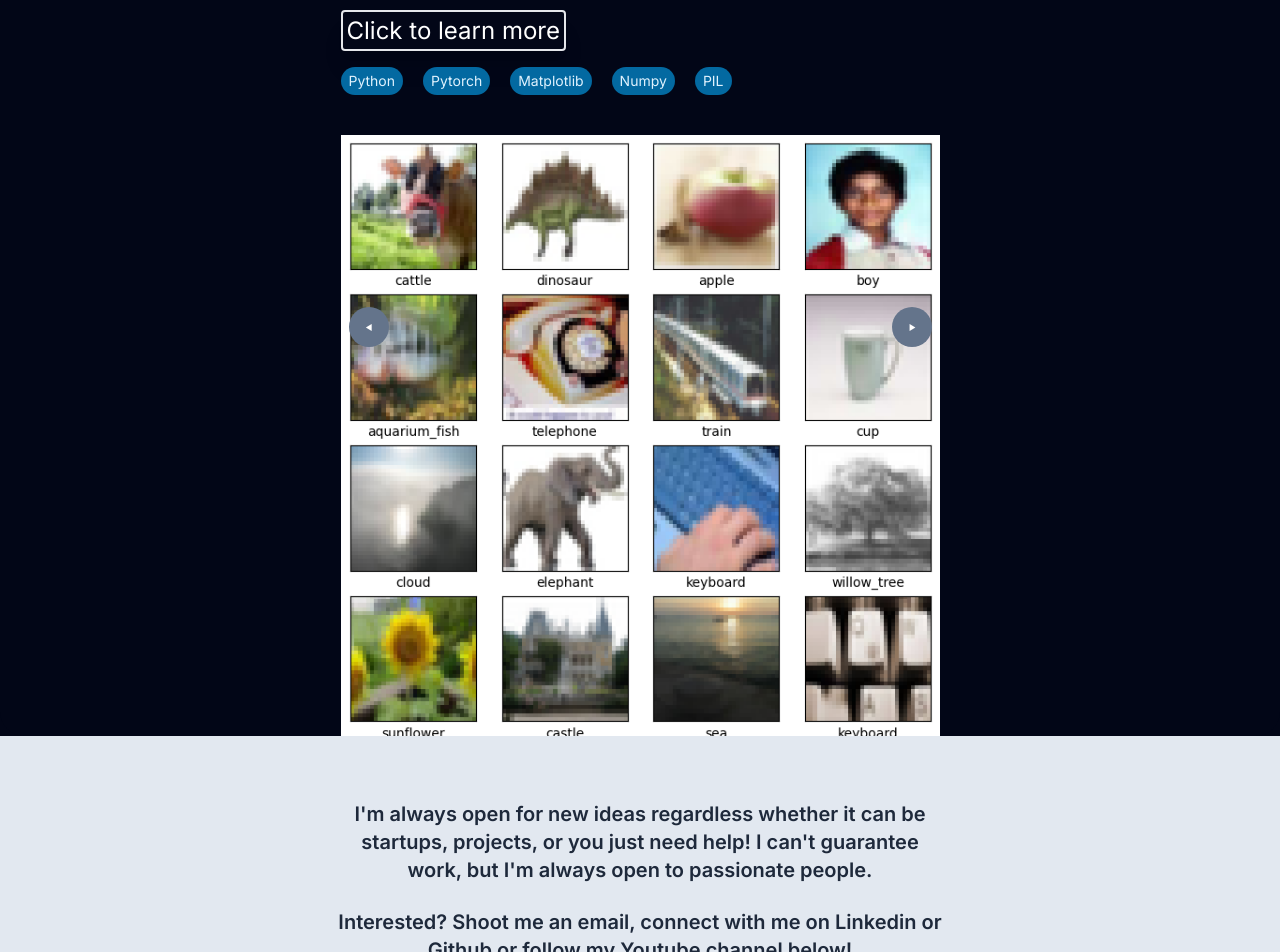
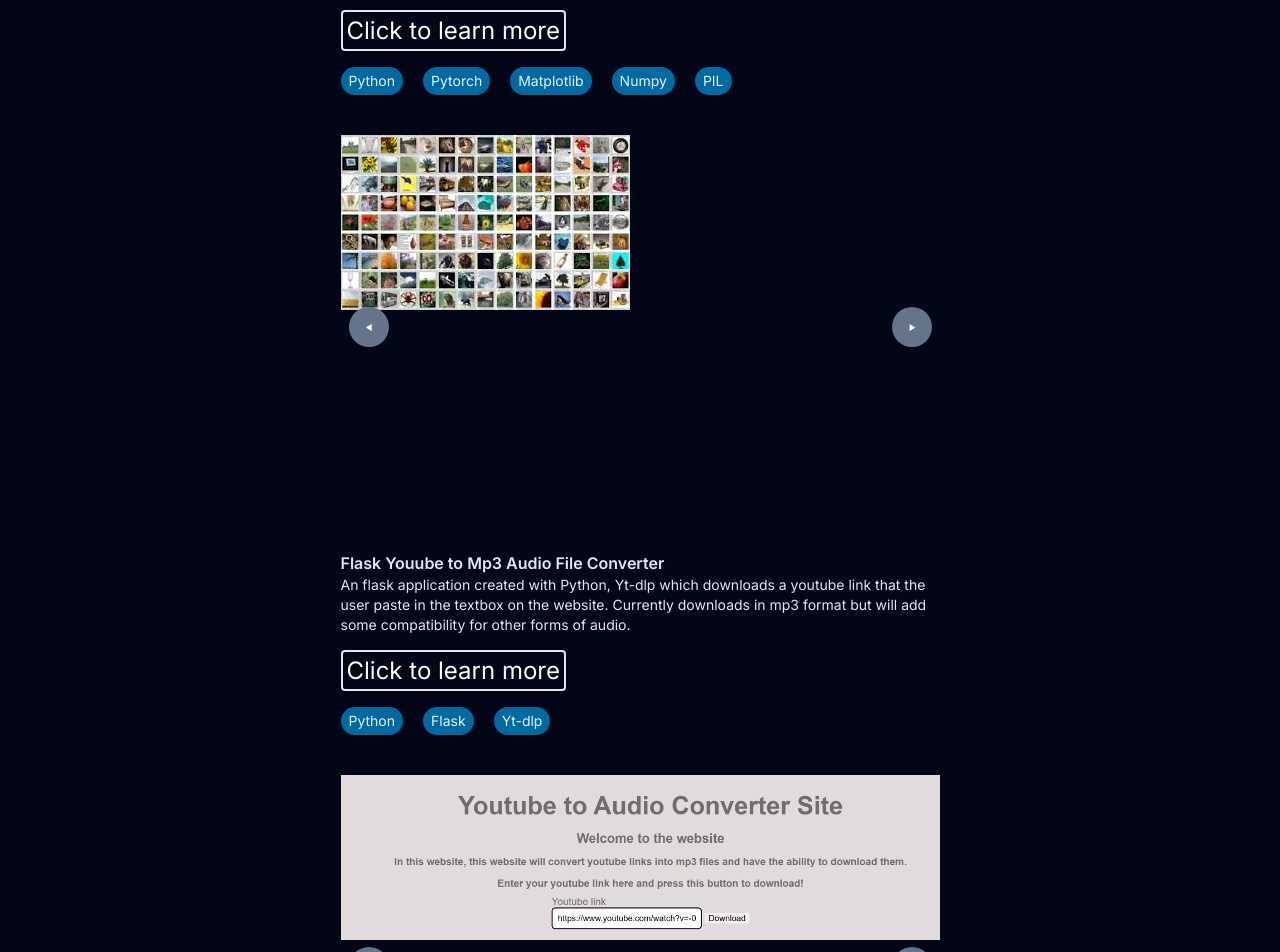
Before and after one commit to mwang840/maxwangsite, a Next.js app: page / in a window 1280 px wide. Shown: the part 7240-8192 px from the top of the page. Built offline with nearby package versions, Linux system fonts and the light colour scheme.

Commit message:
website update

```diff
--- a/src/app/components/project-images.ts
+++ b/src/app/components/project-images.ts
@@ -3,4 +3,5 @@ export const sudokuCSPImg = ["/projects/sudokuStartingSite.png", "/projects/Fill
 export const HenHacks2024Img = ["/projects/TypeEvolve.png", "/projects/TypeEvolveResults.png"];
 export const CISSchedulerImg = ["/projects/Popup.png", "/projects/DegreePlanner.png", "/projects/UDSemesterSelector.png", "/projects/DegreeRequirements.png"]
 export const DECovidImg = ["/projects/CovidData.png", "/projects/DEDayInfections.png", "/projects/CovidDataSvr.png"];
-export const CompVisionsImg = ["/projects/cifar100.png"];
+export const CompVisionsImg = ["/projects/cifar100.jpg"];
+export const ytFlaskImg = ["/projects/screenshot.png"];
--- a/src/app/page.tsx
+++ b/src/app/page.tsx
@@ -4,7 +4,7 @@ import Experience from "./components/Experience";
 import Projects from "./components/Projects";
 import Link from "next/link";
 import {inter} from "./components/fonts";
-import {ytToAudioImg, sudokuCSPImg, HenHacks2024Img, CISSchedulerImg, DECovidImg, CompVisionsImg} from "./components/project-images";
+import {ytToAudioImg, sudokuCSPImg, HenHacks2024Img, CISSchedulerImg, DECovidImg, CompVisionsImg, ytFlaskImg} from "./components/project-images";
 
 export default function Page() {
     return (
@@ -89,6 +89,7 @@ export default function Page() {
                                 <Projects title="UD CIS Scheduler" chips={["TypeScript", "React", "Bootstrap"]} description="A University of Delaware front-end website Computer Science Course Scheduler for CS majors, minors and information system (INSY) majors and minors. This allows prospective Computer Science or Information System Students at the University of Delaware to plan out their coursework for the 4 years that they are here (3 if they want to graduate early) and see if it meets the requirements for their degree." imageRef={CISSchedulerImg} externalLink={["https://ud-cisc275-s22.github.io/cis-scheduler-team-007/", "Click here to learn more"]}/>
                                 <Projects title="Delaware Covid-19 Data Analysis" chips={["Python", "Seaborn", "Pandas", "Sckit-Learn",  "Matplotlib"]} description="This project involves a Python implementation for learning and practicing data visualization using a custom COVID-19 dataset I created during the pandemic. The dataset contains COVID-19 case data from Delaware, Maryland, Texas, and California. A machine learning algorithm, Support Vector Regression (SVR), is trained specifically on the Delaware data. This project aims to enhance data visualization skills and explore predictive modeling using real-world data." imageRef={DECovidImg} externalLink={["https://github.com/mwang840/DelawareCovidDataAnalysis", "Click here to learn more"]}/>
                                 <Projects title="CIFAR 100 dataset deep learning" chips={["Python", "Pytorch", "Matplotlib", "Numpy", "PIL"]} description="A VGG16 model was pretrained on the CIFAR-100 dataset for image classification. Additionally, a custom neural network was trained from scratch, and image semantic segmentation was performed. For each section, the training accuracy was gathered from the models used on the CIFAR-100 dataset." imageRef={CompVisionsImg} externalLink={["https://www.run.ai/guides/deep-learning-for-computer-vision", "Click to learn more"]}/>
+                                <Projects title="Flask Youube to Mp3 Audio File Converter" chips={["Python", "Flask", "Yt-dlp"]} description="An flask application created with Python, Yt-dlp which downloads a youtube link that the user paste in the textbox on the website. Currently downloads in mp3 format but will add some compatibility for other forms of audio." imageRef={ytFlaskImg} externalLink={["https://github.com/mwang840/Yt-Audio-Site", "Click to learn more"]}/>
                             </div>
                         </div>
                     </SpotlightCard>
```
Also changed, not shown: public/projects/screenshot.png (added).
